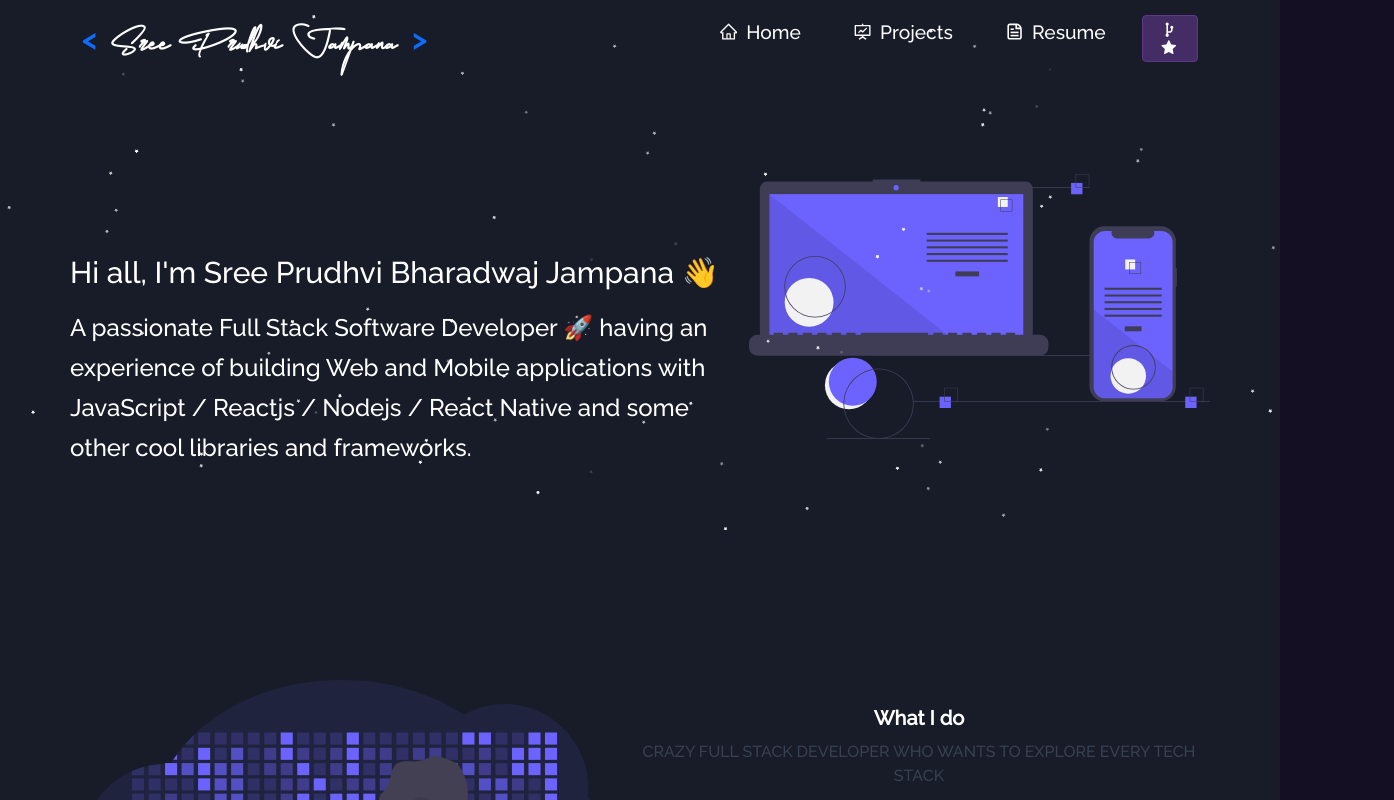
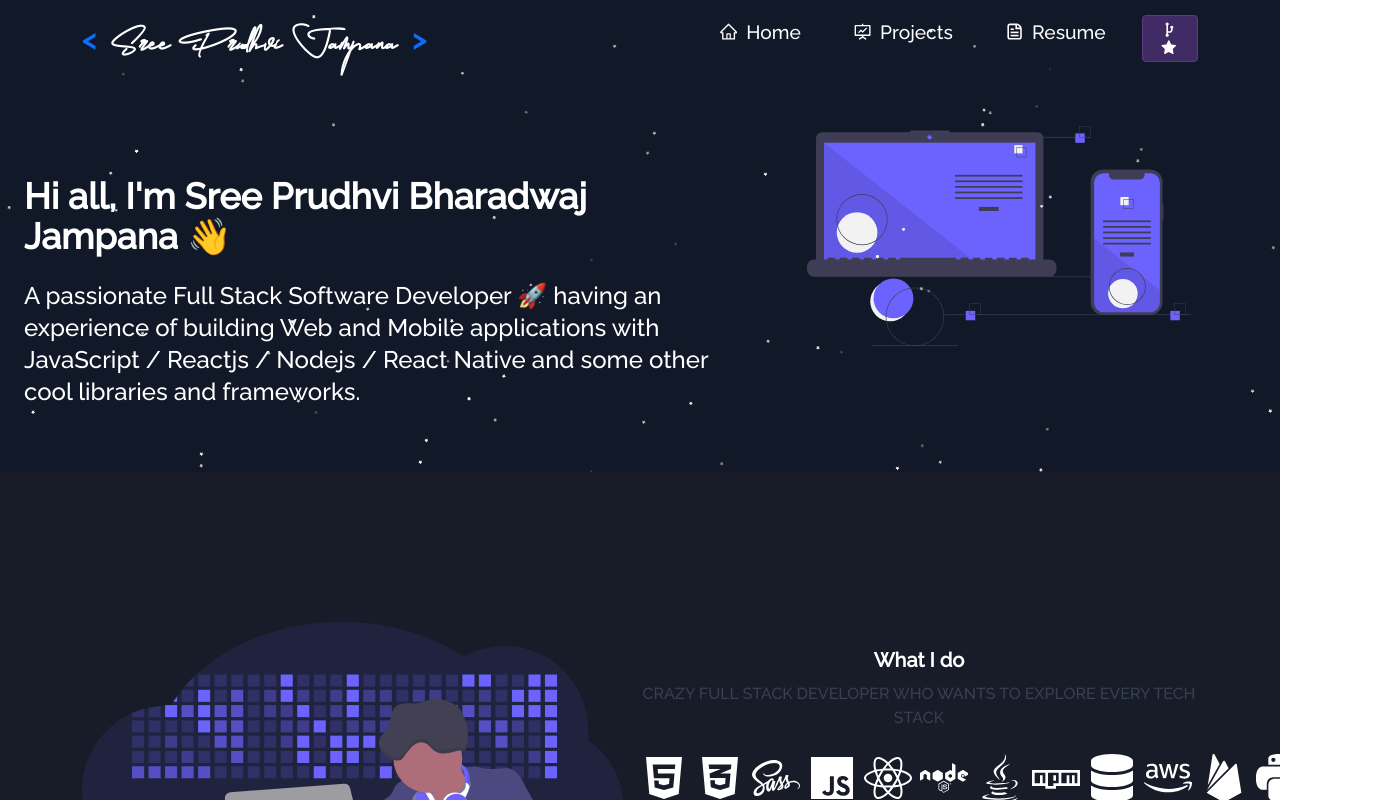
Before and after one commit to prudhvij15/portfolio, a React (Create React App) app: page / in a window 1280 px wide. Shown: the top 800 px of the page, 1394 px wide, since content can reach past the window. Built offline with nearby package versions, Linux system fonts and the light colour scheme.

Commit message:
fixed horizontal scrolling

```diff
--- a/src/components/Home/Home.js
+++ b/src/components/Home/Home.js
@@ -1,5 +1,4 @@
 import React from "react";
-import { Container, Row, Col } from "react-bootstrap";
 import homeLogo from "../../Assets/home-main.svg";
 import Particle from "../Particle";
 import Home2 from "./Home2";
@@ -11,40 +10,35 @@ ReactGA.initialize("G-ZQSHP502GJ");
 function Home() {
   const Name = "Sree Prudhvi Bharadwaj Jampana";
   return (
-    <section>
-      <Container fluid className="home-section" id="home">
+    <section className="overflow-x-hidden">
+      <div className="w-full h-full bg-gray-900" id="home">
         <Particle />
-        <Container className="home-content">
-          <Row>
-            <Col md={7} className="home-header">
+        <div className="max-w-7xl mx-auto px-4 sm:px-6 lg:px-8 py-12">
+          <div className="flex flex-col md:flex-row items-center">
+            <div className="md:w-7/12 mt-32">
               <div className="text-left">
-                <h1 className="m-0 text-white text-3xl leading-tight ">
+                <h1 className="text-white text-3xl md:text-4xl font-bold">
                   Hi all, I'm {Name} 👋
-                  {/* <span className="wave" role="img" aria-labelledby="wave">
-                    👋🏻
-                  </span> */}
                 </h1>
-                <></>
-                <p className="m-0 text-white text-2xl leading-10 mt-3">
+                <p className="text-white text-xl md:text-2xl mt-4">
                   A passionate Full Stack Software Developer 🚀 having an
                   experience of building Web and Mobile applications with
                   JavaScript / Reactjs / Nodejs / React Native and some other
                   cool libraries and frameworks.
                 </p>
               </div>
-            </Col>
+            </div>
 
-            <Col md={5} style={{ paddingBottom: 20 }}>
+            <div className="md:w-5/12 mt-8 md:mt-0">
               <img
                 src={homeLogo}
                 alt="home pic"
-                className="img-fluid"
-                style={{ maxHeight: "450px" }}
+                className="w-full max-w-sm mx-auto"
               />
-            </Col>
-          </Row>
-        </Container>
-      </Container>
+            </div>
+          </div>
+        </div>
+      </div>
 
       <About />
       {/* <Home2 /> */}
```
